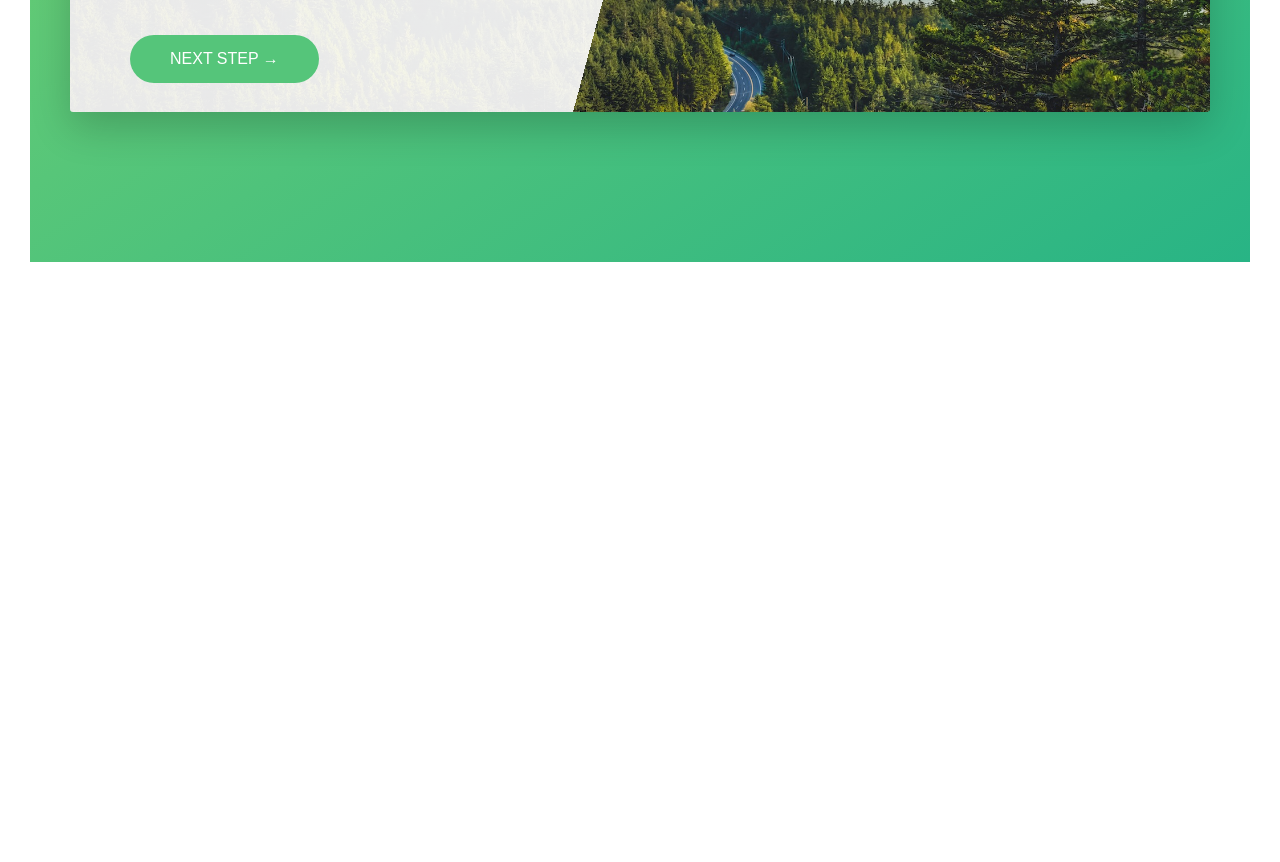
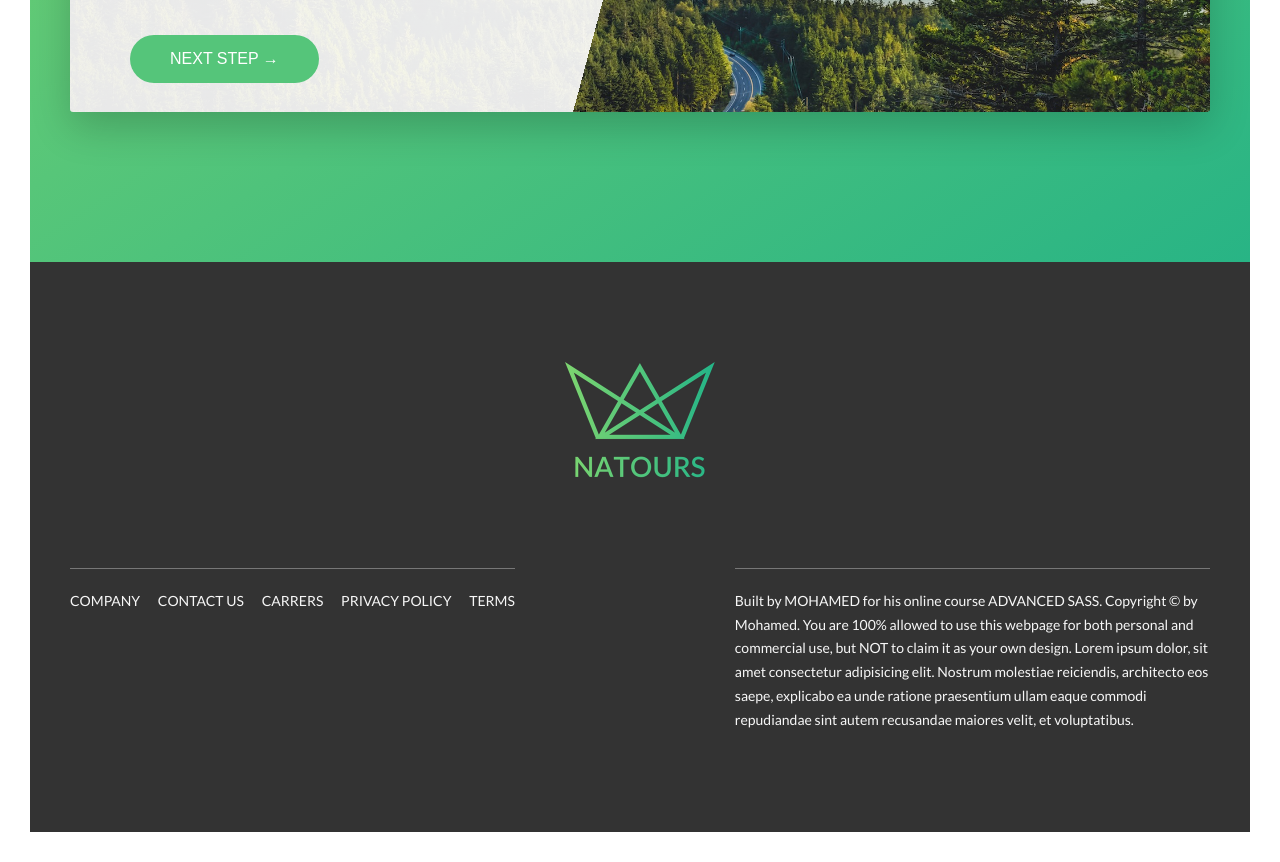
Before and after one commit to moh59650/Natours, a website built with Vite: page index.html in a window 1280 px wide. Shown: the part 4970-5832 px from the top of the page. Before the commit the page ends 5262 px from the top, so only its background shows below. Built offline with nearby package versions, Linux system fonts and the light colour scheme.

Commit message:
add footer

```diff
--- a/index.html
+++ b/index.html
@@ -377,6 +377,50 @@
         </div>
       </section>
     </main>
+    <footer class="footer">
+      <div class="footer__logo-box">
+        <img
+          class="footer__logo"
+          src="./img/logo-green-2x.png"
+          alt="Full logo"
+        />
+      </div>
+      <div class="row">
+        <div class="col-1-of-2">
+          <div class="footer__navigation">
+            <ul class="footer___list">
+              <li class="footer__item">
+                <a href="#" class="footer__link">Company</a>
+              </li>
+              <li class="footer__item">
+                <a href="#" class="footer__link">Contact us</a>
+              </li>
+              <li class="footer__item">
+                <a href="#" class="footer__link">Carrers</a>
+              </li>
+              <li class="footer__item">
+                <a href="#" class="footer__link">Privacy policy</a>
+              </li>
+              <li class="footer__item">
+                <a href="#" class="footer__link">Terms</a>
+              </li>
+            </ul>
+          </div>
+        </div>
+        <div class="col-1-of-2">
+          <p class="footer__copyright">
+            Built by <a href="#" class="footer__link">Mohamed</a> for his online
+            course <a href="#" class="footer__link">Advanced Sass</a>. Copyright
+            &copy; by Mohamed. You are 100% allowed to use this webpage for both
+            personal and commercial use, but NOT to claim it as your own design.
+            Lorem ipsum dolor, sit amet consectetur adipisicing elit. Nostrum
+            molestiae reiciendis, architecto eos saepe, explicabo ea unde
+            ratione praesentium ullam eaque commodi repudiandae sint autem
+            recusandae maiores velit, et voluptatibus.
+          </p>
+        </div>
+      </div>
+    </footer>
 
     <!-- <section class="grid-test">
       <div class="row">
--- a/sass/abstracts/_variables.scss
+++ b/sass/abstracts/_variables.scss
@@ -14,6 +14,7 @@ $color-grey-light-2: #eee;
 
 $color-grey-dark: #777;
 $color-grey-dark-2: #999;
+$color-grey-dark-3: #333;
 
 $color-white: #fff;
 $color-black: #000;
--- /dev/null
+++ b/sass/components/_footer.scss
@@ -0,0 +1,55 @@
+.footer {
+  background-color: $color-grey-dark-3;
+  padding: 10rem 0;
+  font-size: 1.4rem;
+  color: $color-grey-light-1;
+
+  &__logo-box {
+    text-align: center;
+    margin-bottom: 8rem;
+  }
+
+  &__logo {
+    width: 15rem;
+    height: auto;
+  }
+
+  &__navigation {
+    border-top: 1px solid $color-grey-dark;
+    padding-top: 2rem;
+    display: inline-block;
+  }
+
+  &__item {
+    display: inline-block;
+
+    &:not(:last-child) {
+      margin-right: 1.5rem;
+    }
+  }
+
+  &__link {
+    &:link,
+    &:visited {
+      color: $color-grey-light-1;
+      background-color: $color-grey-dark-3;
+      text-transform: uppercase;
+      display: inline-block;
+      transition: all 0.2s;
+    }
+
+    &:hover,
+    &:active {
+      color: $color-primary;
+      box-shadow: 0 1rem 2rem rgba($color-black, 0.4);
+      transform: rotate(3deg) scale(1.3);
+    }
+  }
+
+  &__copyright {
+    border-top: 1px solid $color-grey-dark;
+    padding-top: 2rem;
+    width: 88%;
+    float: right;
+  }
+}
--- a/sass/main.scss
+++ b/sass/main.scss
@@ -12,6 +12,7 @@
 @import "components/card";
 @import "components/composition";
 @import "components/feature-box";
+@import "components/footer";
 @import "components/form";
 @import "components/story";
 
```
